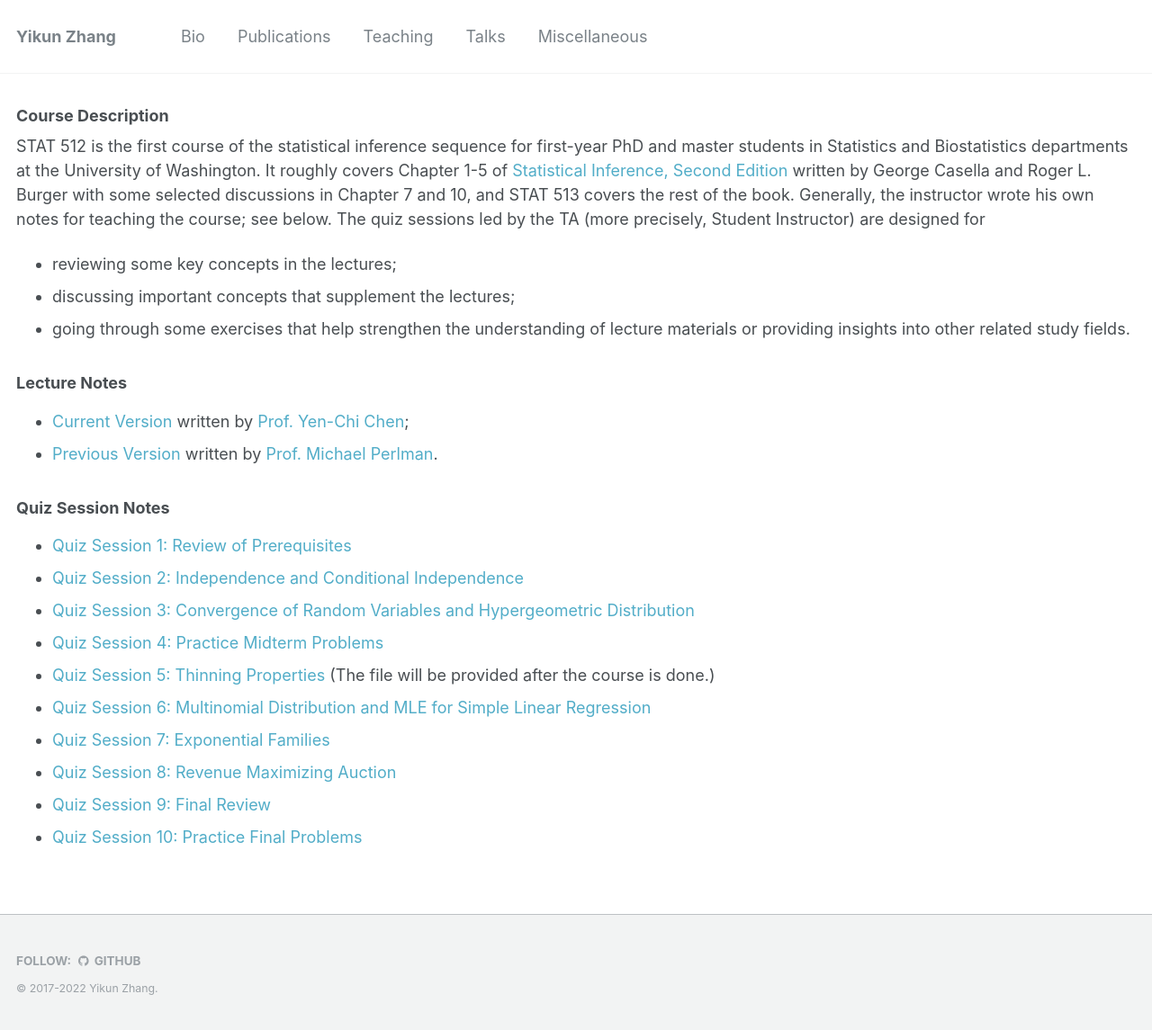
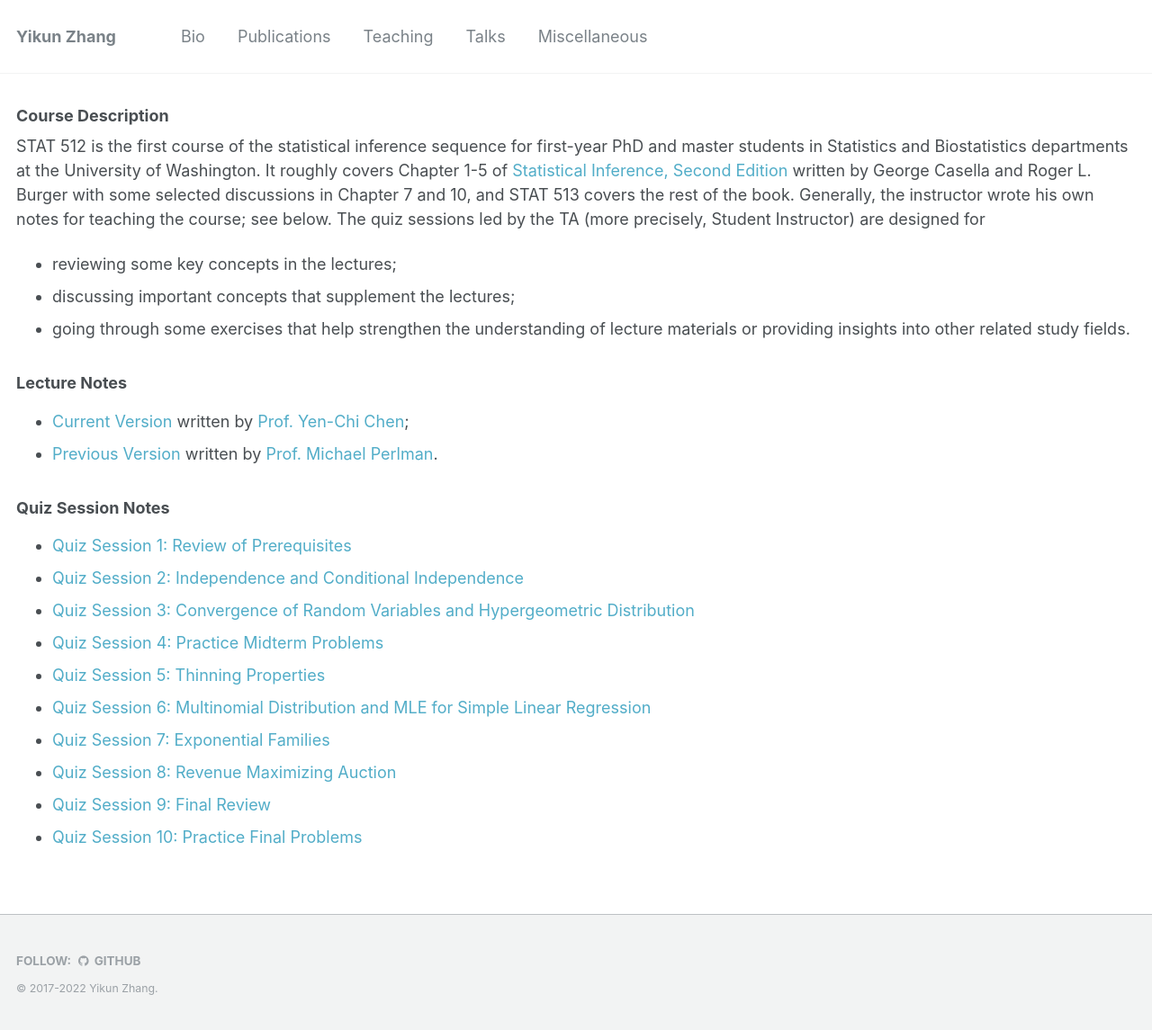
Before and after one commit to zhangyk8/zhangyk8.github.io, a Jekyll site: the page built from _teaching/stat512_uw.md, in a window 1280 px wide. Shown: the whole page at 90% size. Built offline with Jekyll 4.4.1, drawn with Linux system fonts in a browser that asks for light colours.

Commit message:
Update stat512_uw.md

```diff
--- a/_teaching/stat512_uw.md
+++ b/_teaching/stat512_uw.md
@@ -29,7 +29,7 @@ STAT 512 is the first course of the statistical inference sequence for first-yea
 - [Quiz Session 2: Independence and Conditional Independence](file_stat512/Quiz2_solution.pdf)
 - [Quiz Session 3: Convergence of Random Variables and Hypergeometric Distribution](file_stat512/Quiz3_solution.pdf)
 - [Quiz Session 4: Practice Midterm Problems](file_stat512/Quiz4_solution.pdf)
-- [Quiz Session 5: Thinning Properties]() (The file will be provided after the course is done.)
+- [Quiz Session 5: Thinning Properties](file_stat512/Quiz5_solution.pdf)
 - [Quiz Session 6: Multinomial Distribution and MLE for Simple Linear Regression](file_stat512/Quiz6_solution.pdf)
 - [Quiz Session 7: Exponential Families](file_stat512/Quiz7_solution.pdf)
 - [Quiz Session 8: Revenue Maximizing Auction](file_stat512/Quiz8_solution.pdf)
```
